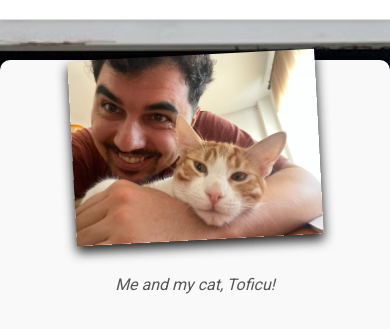
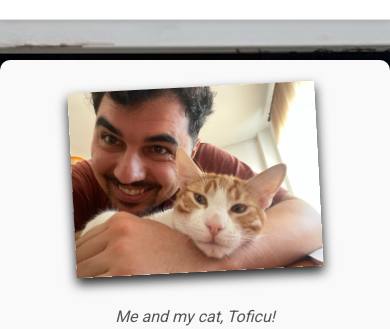
Before and after one commit to SilviuBadic/My_Portfolio, a website: page html/about.html in a window 390 px wide. Shown: the part 60-389 px from the top of the page. Drawn offline with Linux system fonts and the light colour scheme.

Commit message:
add responsive design contact

```diff
--- a/css/home_about.css
+++ b/css/home_about.css
@@ -406,6 +406,10 @@ margin-top: 20px;
     text-align: center;
   }
 
+  .profile_img{
+margin-top: 20px;
+  }
+
   .image_container {
     margin-bottom: 20px;
     justify-content: center;
@@ -415,7 +419,7 @@ margin-top: 20px;
     }
 
   .image_container img{
-    margin-top: -30px;
+    margin-top: 2px;
     width: 65%;
     height: auto;
   }
```
